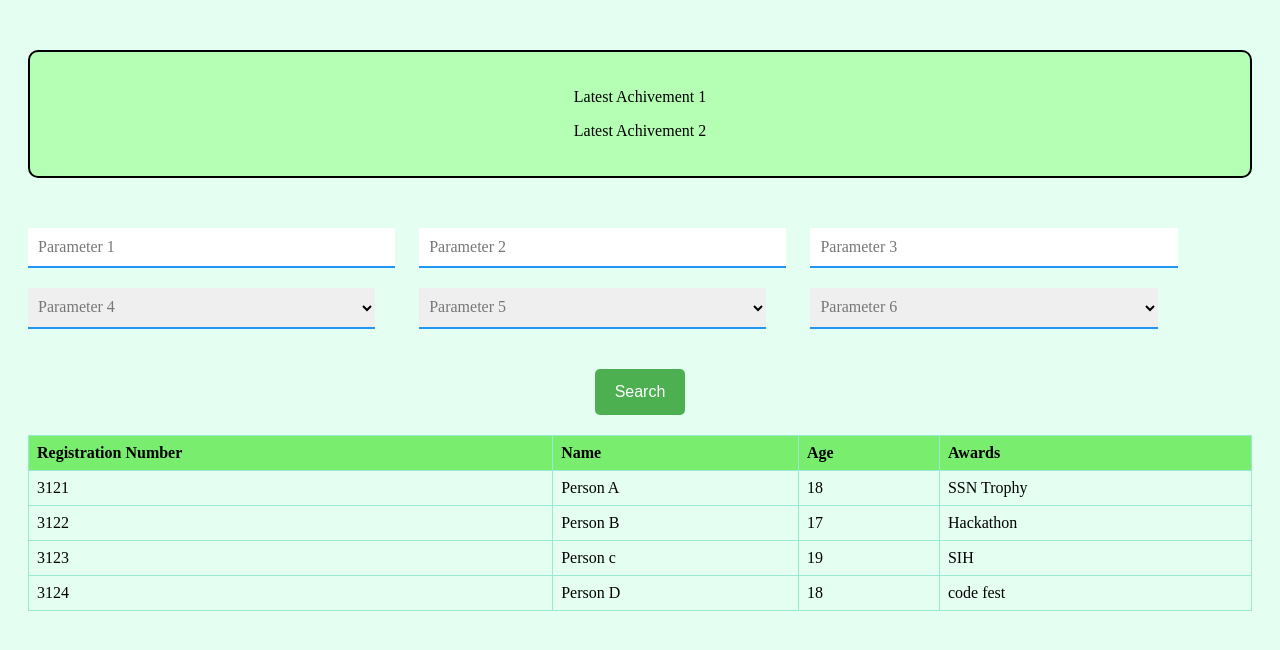
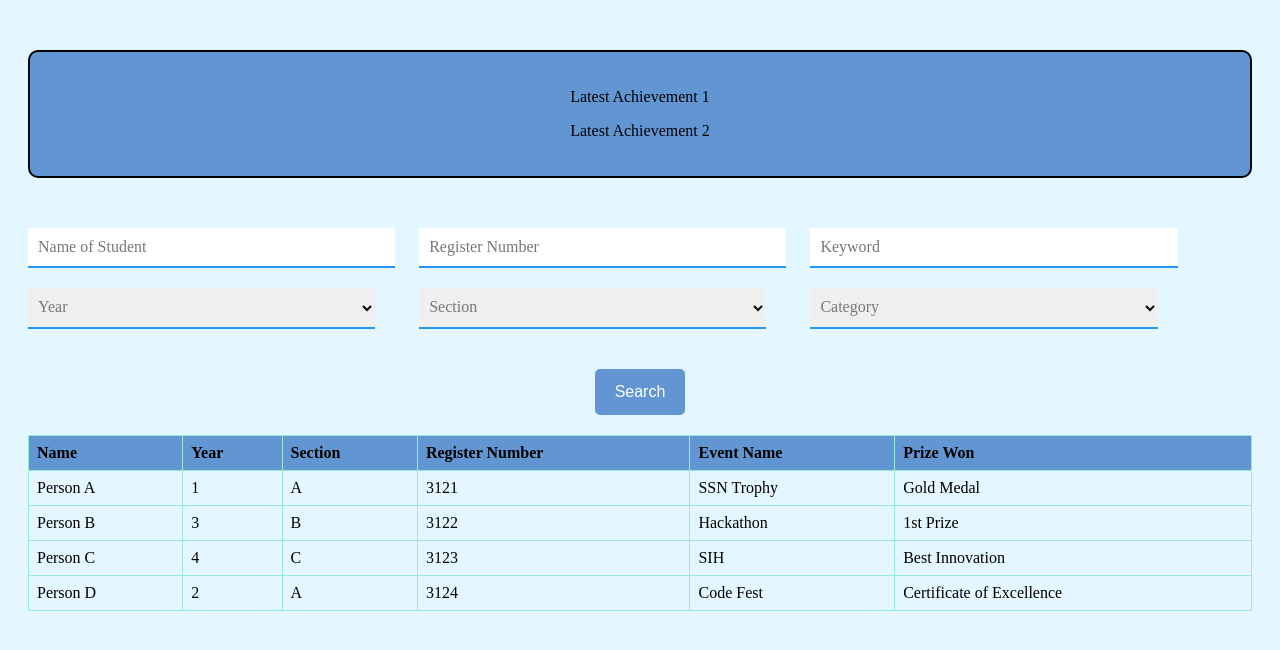
Before and after one commit to Ashwin0006/studentActivity-Digitization, a Flask app: page / in a window 1280 px wide. Shown: the top 650 px of the page. Run offline with Flask 3, Linux system fonts and the light colour scheme.

Commit message:
Update front.html
Added names to parameters and made entries clickable

```diff
--- a/templates/front.html
+++ b/templates/front.html
@@ -7,7 +7,7 @@
     <style>
         body {
             padding: 0 20px;
-            background-color: rgb(228, 255, 242);
+            background-color: rgb(228, 246, 255);
         }
         table {
             width: 100%;
@@ -20,7 +20,7 @@
             padding: 8px;
         }
         th {
-            background-color: #78ed6e;
+            background-color: #6296d3;
         }
         .bordered-box {
             border: 2px solid #000;
@@ -28,7 +28,7 @@
             padding: 20px;
             margin: 50px auto;
             border-radius: 10px;
-            background-color: #b4ffb3;
+            background-color: #6296d3;
         }
         .input-container {
             position: relative;
@@ -74,7 +74,7 @@
             color: #2196F3;
         }
         .search-button {
-            background-color: #4CAF50;
+            background-color: #6296d3;
             color: white;
             padding: 14px 20px;
             border: none;
@@ -86,93 +86,103 @@
             margin-top: 20px;
         }
         .search-button:hover {
-            background-color: #45a049;
+            background-color: #6296d3;
         }
     </style>
 </head>
 <body>
     <div class="bordered-box">
-        <p>Latest Achivement 1</p>
-        <p>Latest Achivement 2</p>
+        <p>Latest Achievement 1</p>
+        <p>Latest Achievement 2</p>
     </div>
     <div class="input-container">
         <input type="text" required>
-        <label for="">Parameter 1</label>
+        <label for="">Name of Student</label>
     </div>
     <div class="input-container">
         <input type="text" required>
-        <label for="">Parameter 2</label>
+        <label for="">Register Number</label>
     </div>
     <div class="input-container">
         <input type="text" required>
-        <label for="">Parameter 3</label>
+        <label for="">Keyword</label>
     </div>
     <div class="input-container">
         <select required>
             <option value=""></option>
-            <option value="value1">Value 1</option>
-            <option value="value2">Value 2</option>
-            <option value="value3">Value 3</option>
+            <option value="value1">1</option>
+            <option value="value2">2</option>
+            <option value="value3">3</option>
+            <option value="value4">4</option>
         </select>
-        <label for="">Parameter 4</label>
+        <label for="">Year</label>
     </div>
     <div class="input-container">
         <select required>
             <option value=""></option>
-            <option value="value1">Value 1</option>
-            <option value="value2">Value 2</option>
-            <option value="value3">Value 3</option>
+            <option value="value1">A</option>
+            <option value="value2">B</option>
+            <option value="value3">C</option>
         </select>
-        <label for="">Parameter 5</label>
+        <label for="">Section</label>
     </div>
     <div class="input-container">
         <select required>
             <option value=""></option>
-            <option value="value1">Value 1</option>
-            <option value="value2">Value 2</option>
-            <option value="value3">Value 3</option>
+            <option value="value1">Technical</option>
+            <option value="value2">Non-Technical</option>
+            <option value="value2">Sports</option>
         </select>
-        <label for="">Parameter 6</label>
+        <label for="">Category</label>
     </div>
     <button class="search-button">Search</button>
-    <centre>
+    <center>
         <table>
             <thead>
                 <tr>
-                    <th>Registration Number</th>
                     <th>Name</th>
-                    <th>Age</th>
-                    <th>Awards</th>
+                    <th>Year</th>
+                    <th>Section</th>
+                    <th>Register Number</th>
+                    <th>Event Name</th>
+                    <th>Prize Won</th>
                 </tr>
             </thead>
             <tbody>
-                <tr>
+                <tr onclick="window.location.href='blank.html';">
+                    <td>Person A</td>
+                    <td>1</td>
+                    <td>A</td>
                     <td>3121</td>
-                    <td>Person A</td>
-                    <td>18</td>
                     <td>SSN Trophy</td>
+                    <td>Gold Medal</td>
                 </tr>
-                <tr>
+                <tr onclick="window.location.href='blank.html';">
+                    <td>Person B</td>
+                    <td>3</td>
+                    <td>B</td>
                     <td>3122</td>
-                    <td>Person B</td>
-                    <td>17</td>
                     <td>Hackathon</td>
+                    <td>1st Prize</td>
                 </tr>
-                <tr>
+                <tr onclick="window.location.href='blank.html';">
+                    <td>Person C</td>
+                    <td>4</td>
+                    <td>C</td>
                     <td>3123</td>
-                    <td>Person c</td>
-                    <td>19</td>
                     <td>SIH</td>
+                    <td>Best Innovation</td>
                 </tr>
-                <tr>
+                <tr onclick="window.location.href='blank.html';">
+                    <td>Person D</td>
+                    <td>2</td>
+                    <td>A</td>
                     <td>3124</td>
-                    <td>Person D</td>
-                    <td>18</td>
-                    <td>code fest</td>
+                    <td>Code Fest</td>
+                    <td>Certificate of Excellence</td>
                 </tr>
             </tbody>
         </table>
-    </centre>
-
+    </center>
 </body>
 </html>
```
